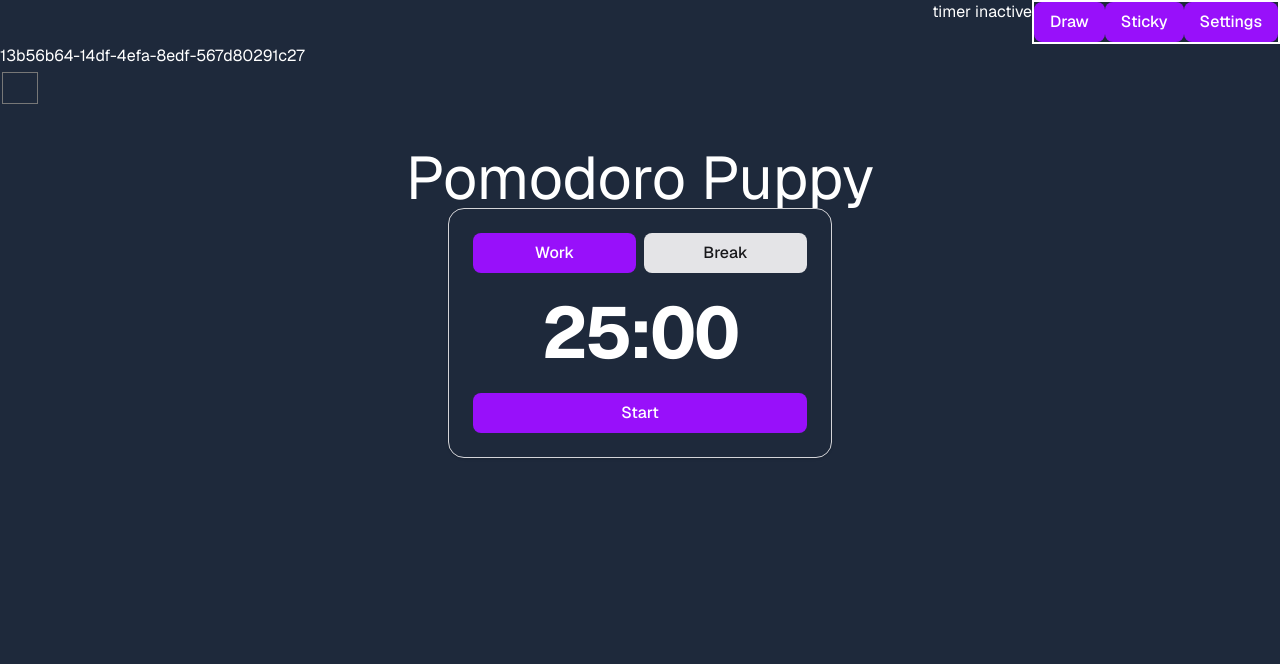
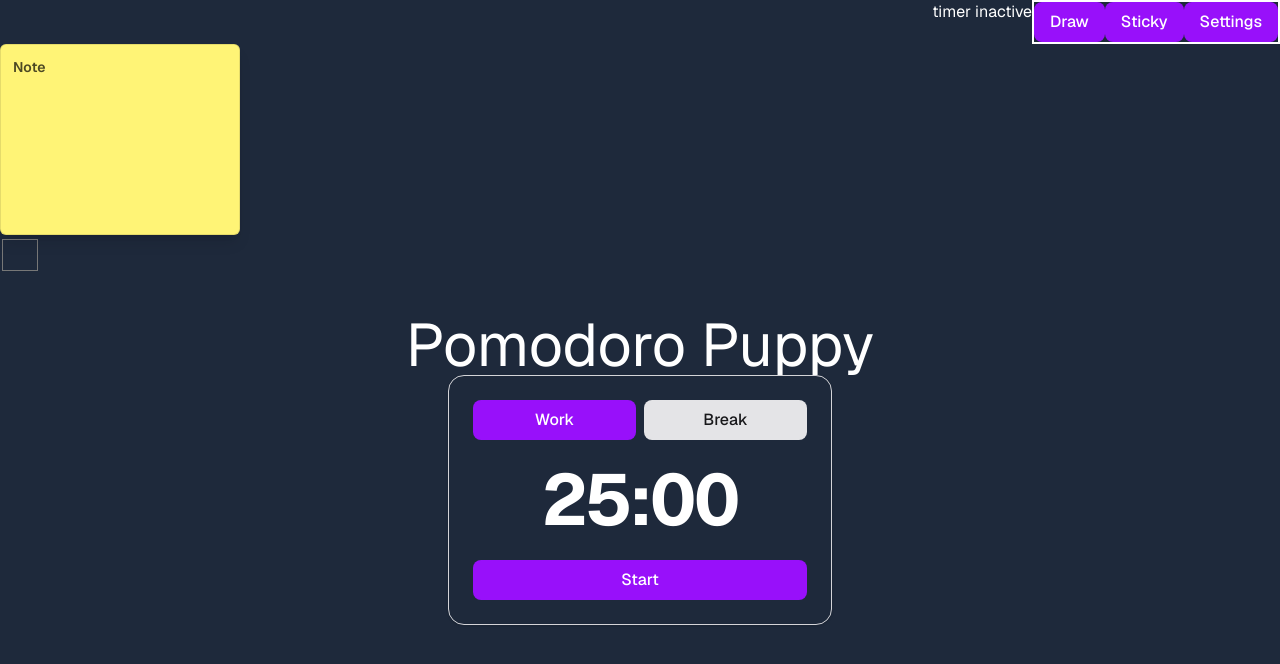
Before and after one commit to matthew-beep/timer, a Next.js app in the folder pomodoro/: page / in a window 1280 px wide. Both pictures are taken after a click on the button "Sticky". Shown: the top 664 px of the page. Built offline with nearby package versions, Linux system fonts and the light colour scheme.

Commit message:
added sticky note component

```diff
--- a/pomodoro/app/page.tsx
+++ b/pomodoro/app/page.tsx
@@ -6,7 +6,7 @@ import { CanvasWrapper } from "@/components/Canvas";
 import { useState, useEffect } from "react";
 import { ReactSketchCanvas } from "react-sketch-canvas";
 import { useNotesStore } from "@/store/useNotes";
-
+import StickyNote from "@/components/Sticky";
 export default function Home() {
   const [bgColor, setBgColor] = useState("#1e293b");
   const notes = useNotesStore((s) => s.notes);
@@ -21,10 +21,7 @@ export default function Home() {
       <div className="min-h-screen font-sans text-[var(--text-color)]">
         <Header />
         {notes.map((note) => (
-          <div
-            key={note.id}>
-              {note.id}
-          </div>
+          <StickyNote key={note.id} id={note.id} />
         ))}
         <input
           type="color"
--- /dev/null
+++ b/pomodoro/components/Sticky.tsx
@@ -0,0 +1,70 @@
+"use client";
+
+import { useRef, useState, ChangeEvent } from "react";
+import Draggable from "react-draggable";
+
+
+interface StickyNoteProps {
+  id: string;
+  initialText?: string;
+  color?: string;
+  onDelete?: (id: string) => void;
+}
+
+export default function StickyNote({
+  id,
+  initialText = "",
+  color = "#FFF476", // classic sticky-note yellow
+  onDelete,
+}: StickyNoteProps) {
+
+  const [text, setText] = useState(initialText);
+  const nodeRef = useRef<HTMLDivElement>(null);
+
+  const handleChange = (e: ChangeEvent<HTMLTextAreaElement>) => {
+    setText(e.target.value);
+  };
+
+  return (
+    <Draggable nodeRef={nodeRef} handle=".sticky-handle">
+      <div
+        ref={nodeRef}
+        className="
+          w-60 p-3 rounded-md shadow-lg sticky-note
+          flex flex-col gap-2 select-none cursor-default
+          border border-black/10
+        "
+        style={{ backgroundColor: color }}
+      >
+        {/* Header / Drag Handle */}
+        <div
+          className="
+            sticky-handle w-full flex justify-between items-center
+            cursor-move font-semibold text-black/70
+          "
+        >
+          <span className="text-sm">Note</span>
+          {onDelete && (
+            <button
+              onClick={() => onDelete(id)}
+              className="text-black/60 hover:text-black"
+            >
+              X
+            </button>
+          )}
+        </div>
+
+        {/* Editable Text Area */}
+        <textarea
+          value={text}
+          onChange={handleChange}
+          className="
+            bg-transparent w-full resize-none outline-none
+            text-black/80 text-sm leading-relaxed
+          "
+          rows={6}
+        />
+      </div>
+    </Draggable>
+  );
+}
```
